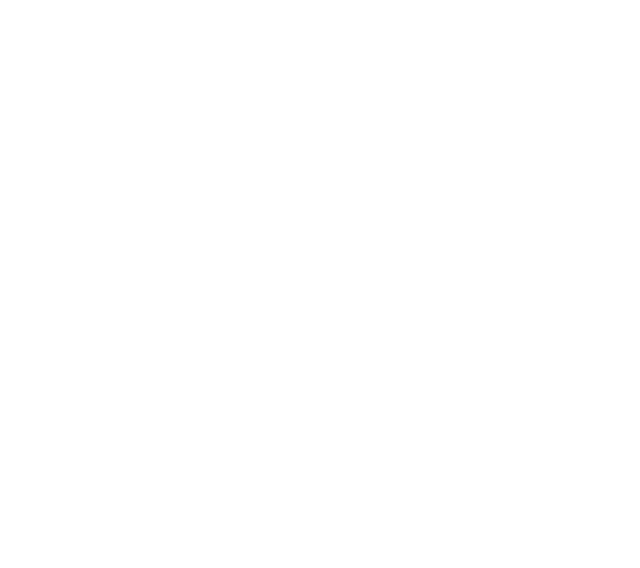
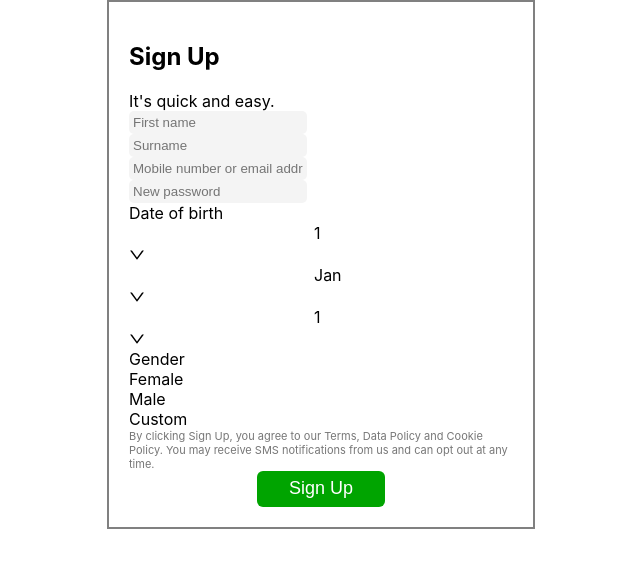
Before and after one commit to 2110521-2563-1-Software-Architecture/TBD-Project, a React (Create React App) app in the folder frontend/: page /register in a window 1280 px wide. Shown: the top 568 px of the page, without its empty margins (319-959 px from the left). Built offline with nearby package versions, Linux system fonts and the light colour scheme.

Commit message:
add component

```diff
--- a/frontend/src/Components/Register.js
+++ b/frontend/src/Components/Register.js
@@ -46,9 +46,190 @@
 
     }
     return (
-        <></>
+        <div style={page}>
+            <Row className="head" style={{ marginBottom:'10'}}>
+                <h2>Sign Up</h2>
+                <h>It's quick and easy.</h>
+            </Row>
+            <Row style={{bordertop: '1px solid #E5E5E5'}}>
+                <Col span={12}>
+                    <Input
+                        style={input}
+                        onChange={onChangeFirstname}
+                        placeholder="First name"
+                    />
+                </Col>
+                <Col span={12}>
+                    <Input
+                        style={input}
+                        onChange={onChangeSurname}
+                        placeholder="Surname"
+                    />
+                </Col>
+            </Row>
+            <Row>
+                <Input
+                    style={input}
+                    onChange={onChangeEmail}
+                    placeholder="Mobile number or email address"
+                />
+            </Row>
+            <Row>
+                <Input
+                    style={input}
+                    onChange={onChangePassword}
+                    placeholder="New password"
+                />
+            </Row>
+            <Row>
+                <h>Date of birth</h>
+                <Col span={8}>
+                    <Select
+                        defaultValue="1"
+                        onChange={e => {
+                            onChangeDate(e);
+                    }}>
+                        <Option value="1">1</Option>
+                        <Option value="2">2</Option>
+                        <Option value="3">3</Option>
+                        <Option value="4">4</Option>
+                        <Option value="5">5</Option>
+                        <Option value="6">6</Option>
+                        <Option value="7">7</Option>
+                        <Option value="8">8</Option>
+                        <Option value="9">9</Option>
+                        <Option value="10">10</Option>
+                        <Option value="11">11</Option>
+                        <Option value="12">12</Option>
+                        <Option value="13">13</Option>
+                        <Option value="14">14</Option>
+                        <Option value="15">15</Option>
+                        <Option value="16">16</Option>
+                        <Option value="17">17</Option>
+                        <Option value="18">18</Option>
+                        <Option value="19">19</Option>
+                        <Option value="20">20</Option>
+                        <Option value="21">21</Option>
+                        <Option value="22">22</Option>
+                        <Option value="23">23</Option>
+                        <Option value="24">24</Option>
+                        <Option value="25">25</Option>
+                        <Option value="26">26</Option>
+                        <Option value="27">27</Option>
+                        <Option value="28">28</Option>
+                        <Option value="29">29</Option>
+                        <Option value="30">30</Option>
+                        <Option value="31">31</Option>
+                    </Select>
+                </Col>
+                <Col span={8}>
+                    <Select
+                        defaultValue="1"
+                        onChange={e => {
+                            onChangeMonth(e);
+                    }}>
+                        <Option value="1">Jan</Option>
+                        <Option value="2">Feb</Option>
+                        <Option value="3">Mar</Option>
+                        <Option value="4">Apr</Option>
+                        <Option value="5">May</Option>
+                        <Option value="6">Jun</Option>
+                        <Option value="7">Jul</Option>
+                        <Option value="8">Aug</Option>
+                        <Option value="9">Sep</Option>
+                        <Option value="10">Oct</Option>
+                        <Option value="11">Nov</Option>
+                        <Option value="12">Dec</Option>
+                    </Select>
+                </Col>
+                <Col span={8}>
+                    <Select
+                        defaultValue="1"
+                        onChange={e => {
+                            onChangeYear(e);
+                    }}>
+                        <Option value="1">1</Option>
+                        <Option value="2">2</Option>
+                        <Option value="3">3</Option>
+                        <Option value="4">4</Option>
+                        <Option value="5">5</Option>
+                        <Option value="6">6</Option>
+                        <Option value="7">7</Option>
+                        <Option value="8">8</Option>
+                        <Option value="9">9</Option>
+                        <Option value="10">10</Option>
+                        <Option value="11">11</Option>
+                        <Option value="12">12</Option>
+                        <Option value="13">13</Option>
+                        <Option value="14">14</Option>
+                        <Option value="15">15</Option>
+                        <Option value="16">16</Option>
+                        <Option value="17">17</Option>
+                        <Option value="18">18</Option>
+                        <Option value="19">19</Option>
+                        <Option value="20">20</Option>
+                        <Option value="21">21</Option>
+                        <Option value="22">22</Option>
+                        <Option value="23">23</Option>
+                        <Option value="24">24</Option>
+                        <Option value="25">25</Option>
+                        <Option value="26">26</Option>
+                        <Option value="27">27</Option>
+                        <Option value="28">28</Option>
+                        <Option value="29">29</Option>
+                        <Option value="30">30</Option>
+                        <Option value="31">31</Option>
+                    </Select>
+                </Col>
+            </Row>
+            <Row>
+                <h>Gender</h>
+                <Col span={8}>Female</Col>
+                <Col span={8}>Male</Col>
+                <Col span={8}>Custom</Col>
+            </Row>
+            <Row style={down}>
+By clicking Sign Up, you agree to our Terms, Data Policy and Cookie Policy. You may receive SMS notifications from us and can opt out at any time.
+            </Row>
+            <Row style={{textAlign: "center"}}>
+                <Button
+                    onClick={()=>onSubmit()}
+                    style={button_sign_up}
+                >
+                    Sign Up
+                </Button>
+            </Row>
+        </div>
     )
 
 }
+const page = {
+    margin: 'auto',
+    width: "30%",
+    border: 'gray solid 2px',
+    padding: '20px',
+}
+const down = {
+    color: "#777",
+    fontSize: "11px"
+}
+const input = {
+    width: "170px",
+    borderColor: "#ccd0d5",
+    background: "#F4F4F4",
+    border:"none",
+    borderRadius:"5px",
+    padding:"4px"
+}
+const button_sign_up = {
+    height: "36px",
+    backgroundColor: "#00a400",
+    border: "none",
+    borderRadius: "6px",
+    paddingLeft: "32px",
+    paddingRight: "32px",
+    color: "#fff",
+    fontSize: "18px",
+}
 
 export default Register
```
